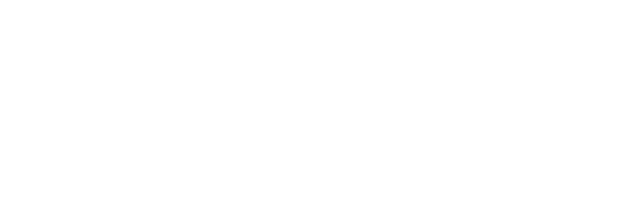
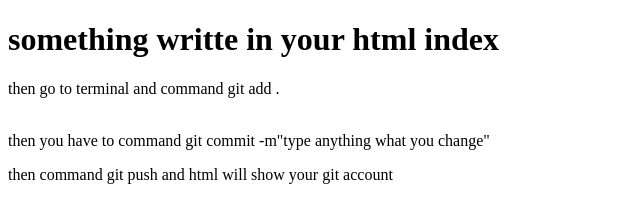
Before and after one commit to Palash561200/polos-second-repository, a plain HTML site: page index.html in a window 1280 px wide. Shown: the whole page, without its empty margins (0-640 px from the left). Drawn offline with Linux system fonts and the light colour scheme.

Commit message:
heading added

```diff
--- a/index.html
+++ b/index.html
@@ -7,6 +7,9 @@
     <title>my second github repo</title>
 </head>
 <body>
-
+ <h1>something writte in your html index</h1>
+ <p>then go to terminal and command git add .</p><br>
+ then you have to command git commit -m"type anything what you change"
+ <p>then command git push and html will show your git account</p>
 </body>
 </html>
```
Also changed, not shown: style.css (added).
